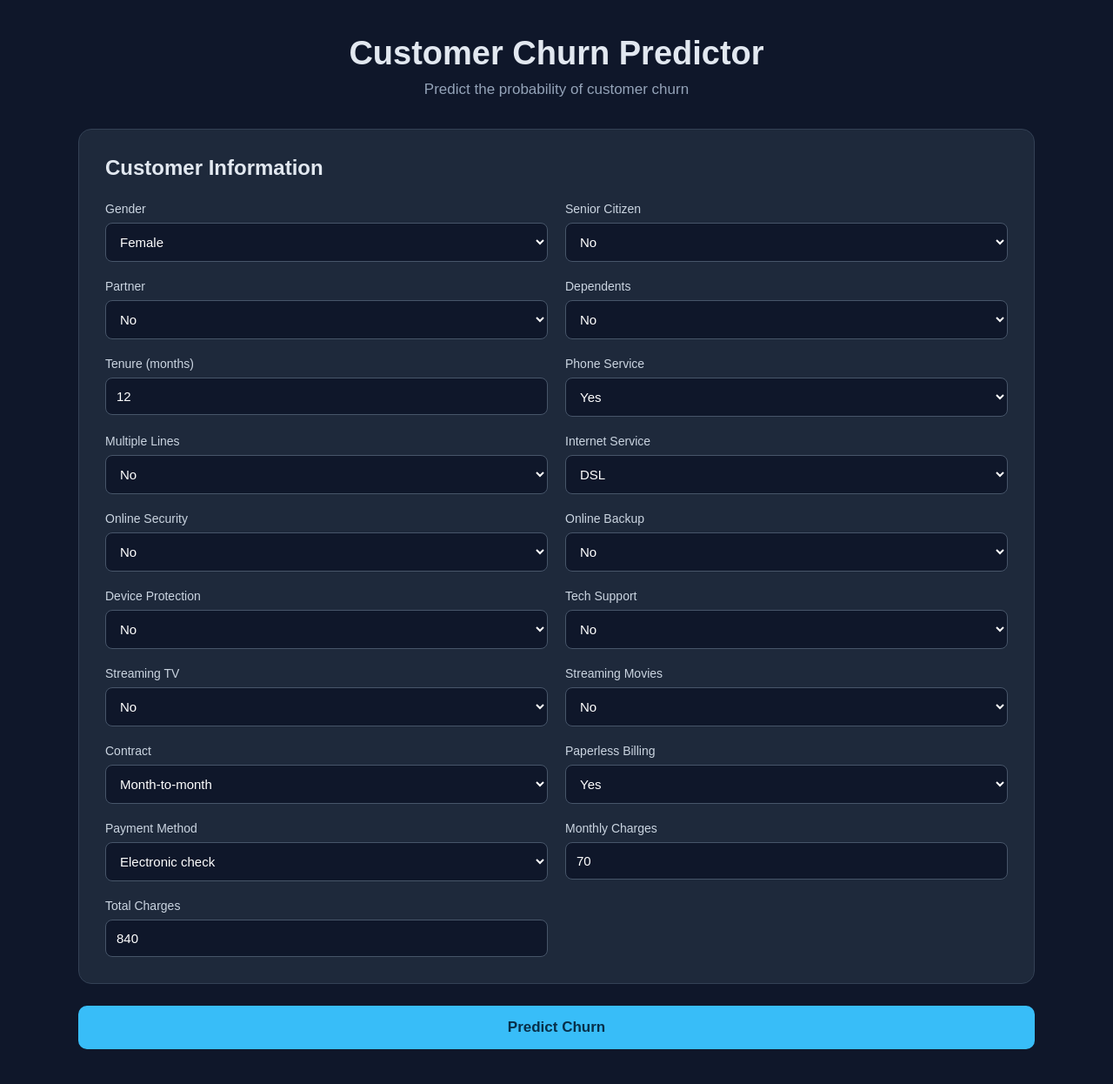
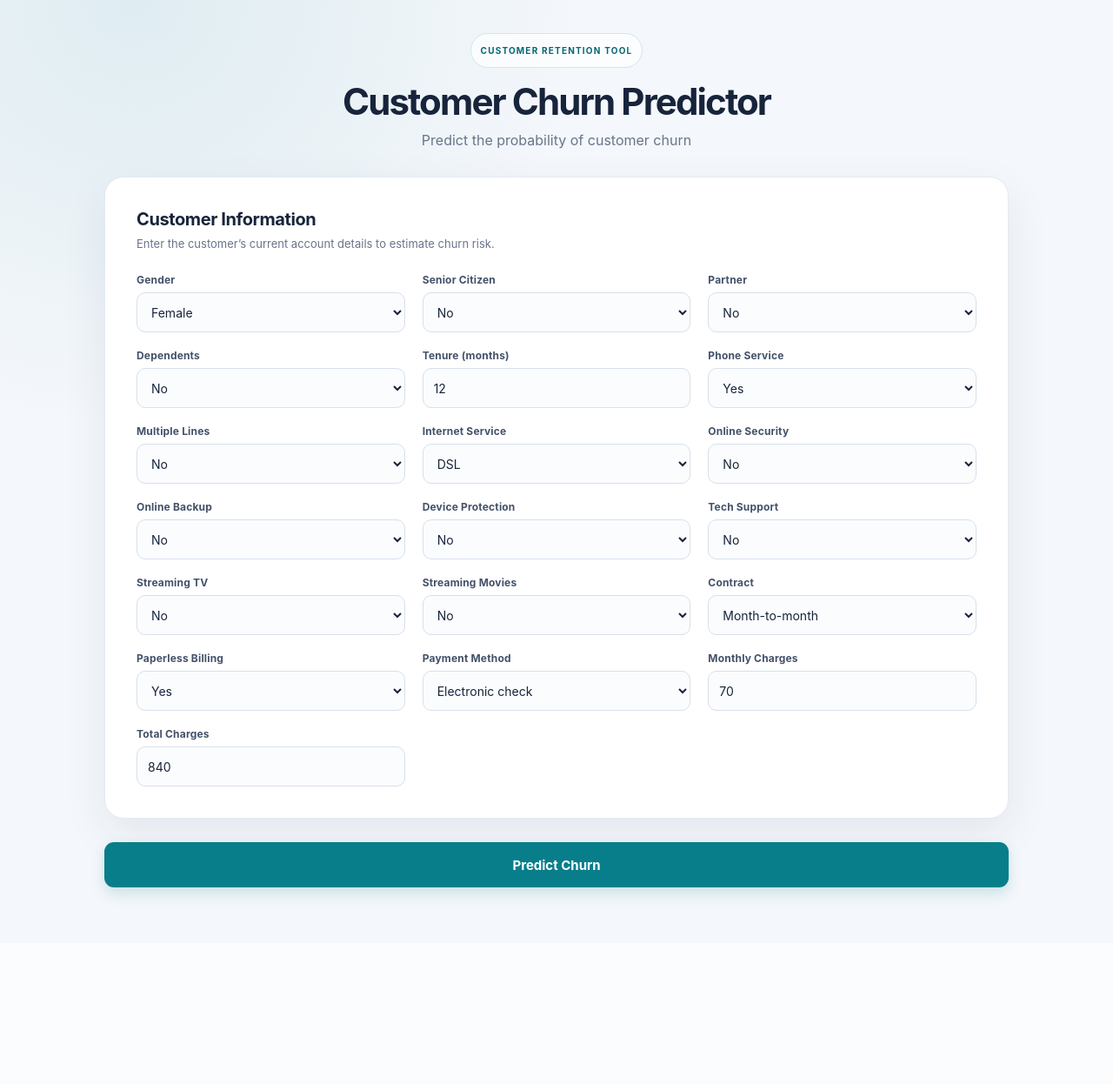
Before and after one commit to Typisch-Div/Signal-Lab, a Flask app: page / in a window 1280 px wide. Shown: the whole page at 87% size. After the commit the page ends 1035 px from the top, so only its background shows below. Run offline with Flask 3, Linux system fonts and the light colour scheme; parts of the project's set-up code (start-up, migrations or seed data) failed here and were passed over.

Commit message:
Refresh predictor interface styling

```diff
--- a/static/style.css
+++ b/static/style.css
@@ -1,3 +1,15 @@
+:root {
+    color-scheme: light;
+    --ink: #17243b;
+    --muted: #68758b;
+    --line: #e3eaf2;
+    --surface: #ffffff;
+    --canvas: #f4f7fb;
+    --teal: #087e8b;
+    --teal-dark: #066772;
+    --teal-soft: #e8f7f7;
+}
+
 * {
     margin: 0;
     padding: 0;
@@ -5,148 +17,271 @@
 }
 
 body {
-    font-family: Arial, sans-serif;
-    background: #0f172a;
-    color: #e2e8f0;
     min-height: 100vh;
-    padding: 40px 20px;
+    padding: 38px 22px 64px;
+    background:
+        radial-gradient(ellipse at 12% 0%, rgba(8, 126, 139, 0.09), transparent 32rem),
+        var(--canvas);
+    color: var(--ink);
+    font-family: Inter, ui-sans-serif, system-ui, -apple-system, BlinkMacSystemFont, "Segoe UI", sans-serif;
+    -webkit-font-smoothing: antialiased;
 }
 
 .container {
-    max-width: 1100px;
-    margin: auto;
+    width: min(100%, 1040px);
+    margin: 0 auto;
 }
 
 .header {
+    max-width: 760px;
+    margin: 0 auto 28px;
     text-align: center;
-    margin-bottom: 35px;
+}
+
+.header::before {
+    content: "CUSTOMER RETENTION TOOL";
+    display: inline-flex;
+    align-items: center;
+    min-height: 28px;
+    margin-bottom: 15px;
+    padding: 5px 11px;
+    border: 1px solid #cde9e9;
+    border-radius: 999px;
+    background: rgba(255, 255, 255, 0.72);
+    color: var(--teal-dark);
+    font-size: 10px;
+    font-weight: 750;
+    letter-spacing: 0.12em;
 }
 
 .header h1 {
-    font-size: 38px;
-    margin-bottom: 10px;
+    margin-bottom: 9px;
+    font-size: clamp(30px, 5vw, 42px);
+    font-weight: 750;
+    letter-spacing: -0.045em;
+    line-height: 1.12;
 }
 
 .header p {
-    color: #94a3b8;
-    font-size: 17px;
+    color: var(--muted);
+    font-size: 16px;
+    line-height: 1.6;
 }
 
 .section {
-    background: #1e293b;
-    padding: 30px;
-    border-radius: 15px;
-    border: 1px solid #334155;
+    padding: clamp(22px, 4vw, 36px);
+    border: 1px solid var(--line);
+    border-radius: 22px;
+    background: var(--surface);
+    box-shadow: 0 18px 50px rgba(32, 57, 82, 0.08);
 }
 
 .section h2 {
-    margin-bottom: 25px;
+    margin-bottom: 6px;
+    font-size: 20px;
+    font-weight: 700;
+    letter-spacing: -0.02em;
+}
+
+.section h2::after {
+    content: "Enter the customer’s current account details to estimate churn risk.";
+    display: block;
+    margin-top: 7px;
+    color: var(--muted);
+    font-size: 13px;
+    font-weight: 400;
+    letter-spacing: 0;
+    line-height: 1.5;
 }
 
 .grid {
     display: grid;
-    grid-template-columns: repeat(2, 1fr);
-    gap: 20px;
+    grid-template-columns: repeat(3, minmax(0, 1fr));
+    gap: 19px 20px;
+    margin-top: 24px;
 }
 
 .field {
     display: flex;
+    min-width: 0;
     flex-direction: column;
 }
 
 .field label {
-    margin-bottom: 8px;
-    font-size: 14px;
-    color: #cbd5e1;
+    margin-bottom: 7px;
+    color: #43516a;
+    font-size: 12px;
+    font-weight: 650;
+    letter-spacing: 0.015em;
 }
 
 input,
 select {
-    padding: 12px;
-    border-radius: 8px;
-    border: 1px solid #475569;
-    background: #0f172a;
-    color: white;
-    font-size: 15px;
+    width: 100%;
+    min-height: 46px;
+    padding: 10px 12px;
+    border: 1px solid #d7e0eb;
+    border-radius: 10px;
+    background: #fbfcfe;
+    color: var(--ink);
+    font: inherit;
+    font-size: 14px;
+    transition: border-color 150ms ease, box-shadow 150ms ease, background 150ms ease;
+}
+
+select {
+    cursor: pointer;
+}
+
+input:hover,
+select:hover {
+    border-color: #aebdce;
 }
 
 input:focus,
 select:focus {
     outline: none;
-    border-color: #38bdf8;
+    border-color: var(--teal);
+    background: #ffffff;
+    box-shadow: 0 0 0 3px rgba(8, 126, 139, 0.13);
 }
 
 button {
+    display: flex;
     width: 100%;
-    margin-top: 25px;
-    padding: 15px;
-    border: none;
-    border-radius: 10px;
-    background: #38bdf8;
-    color: #082f49;
-    font-size: 17px;
-    font-weight: bold;
+    min-height: 52px;
+    align-items: center;
+    justify-content: center;
+    margin-top: 27px;
+    padding: 14px 20px;
+    border: 0;
+    border-radius: 11px;
+    background: var(--teal);
+    color: #ffffff;
+    font: inherit;
+    font-size: 15px;
+    font-weight: 700;
     cursor: pointer;
+    box-shadow: 0 7px 16px rgba(8, 126, 139, 0.18);
+    transition: background 150ms ease, transform 150ms ease, box-shadow 150ms ease;
 }
 
 button:hover {
-    background: #7dd3fc;
+    transform: translateY(-1px);
+    background: var(--teal-dark);
+    box-shadow: 0 10px 20px rgba(8, 126, 139, 0.24);
+}
+
+button:focus-visible {
+    outline: 3px solid rgba(8, 126, 139, 0.3);
+    outline-offset: 3px;
 }
 
 .result {
-    margin-top: 30px;
-    text-align: center;
+    margin-top: 24px;
+    animation: reveal 300ms ease both;
 }
 
-.result h2 {
-    margin-bottom: 15px;
+.result > h2 {
+    margin: 0 0 12px 2px;
+    color: #43516a;
+    font-size: 14px;
+    font-weight: 700;
 }
 
 .high-risk,
 .low-risk {
-    padding: 30px;
-    border-radius: 15px;
+    padding: clamp(22px, 4vw, 32px);
+    border-radius: 18px;
 }
 
 .high-risk {
-    background: #450a0a;
-    border: 1px solid #ef4444;
+    border: 1px solid #f1c7c4;
+    background: linear-gradient(135deg, #fff8f7, #fff1ef);
 }
 
 .low-risk {
-    background: #052e16;
-    border: 1px solid #22c55e;
+    border: 1px solid #bfe5d1;
+    background: linear-gradient(135deg, #f4fcf7, #eaf8f0);
+}
+
+.high-risk h3,
+.low-risk h3 {
+    font-size: 18px;
+    font-weight: 750;
 }
 
 .high-risk h3 {
-    color: #f87171;
+    color: #a33b35;
 }
 
 .low-risk h3 {
-    color: #4ade80;
+    color: #16734b;
 }
 
 .probability {
-    font-size: 48px;
-    font-weight: bold;
-    margin: 15px 0;
+    margin: 12px 0 9px;
+    color: var(--ink);
+    font-size: clamp(38px, 7vw, 52px);
+    font-weight: 780;
+    letter-spacing: -0.05em;
+    line-height: 1;
 }
 
 .result p {
-    color: #cbd5e1;
+    color: #58667b;
+    font-size: 14px;
+    line-height: 1.6;
 }
 
-@media (max-width: 700px) {
+@keyframes reveal {
+    from { opacity: 0; transform: translateY(6px); }
+    to { opacity: 1; transform: translateY(0); }
+}
+
+@media (max-width: 800px) {
+    body {
+        padding: 28px 18px 48px;
+    }
+
+    .grid {
+        grid-template-columns: repeat(2, minmax(0, 1fr));
+        gap: 17px;
+    }
+}
+
+@media (max-width: 520px) {
+    body {
+        padding: 24px 13px 36px;
+    }
+
+    .header {
+        margin-bottom: 21px;
+    }
+
+    .header p {
+        font-size: 14px;
+    }
+
+    .section {
+        padding: 21px 17px;
+        border-radius: 17px;
+    }
 
     .grid {
         grid-template-columns: 1fr;
-    }
-
-    .header h1 {
-        font-size: 30px;
-    }
-
-    .section {
-        padding: 20px;
+        gap: 15px;
+        margin-top: 20px;
     }
 }
+
+@media (prefers-reduced-motion: reduce) {
+    *,
+    *::before,
+    *::after {
+        scroll-behavior: auto !important;
+        animation-duration: 0.01ms !important;
+        animation-iteration-count: 1 !important;
+        transition-duration: 0.01ms !important;
+    }
+}
```
